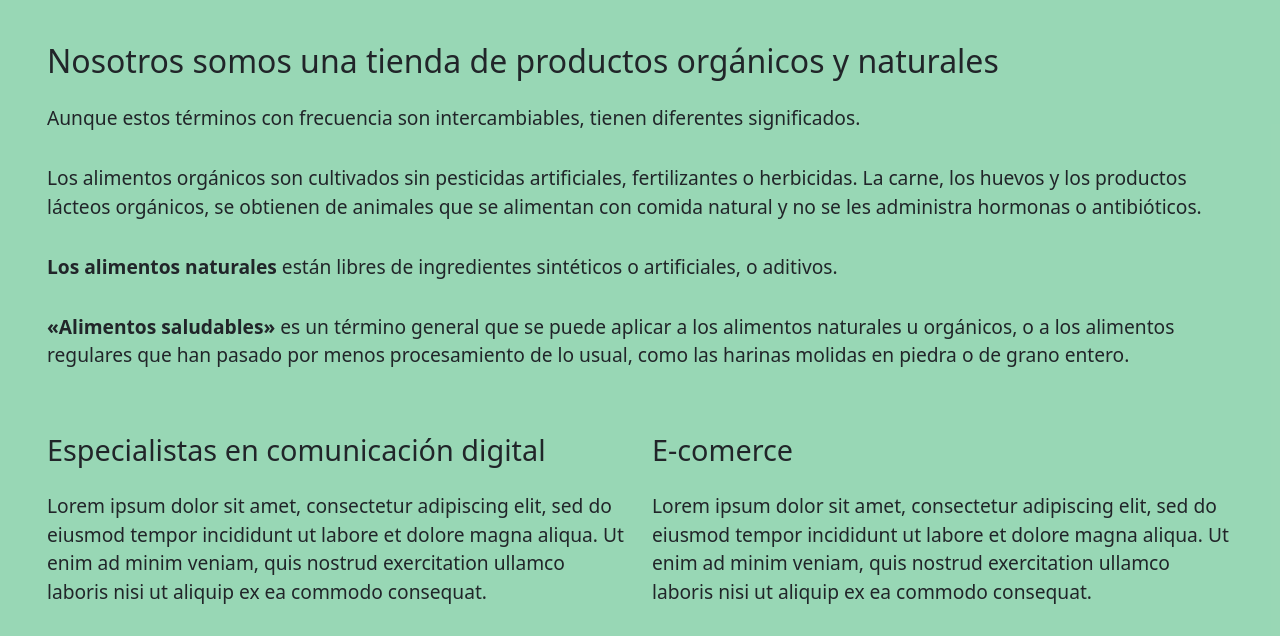
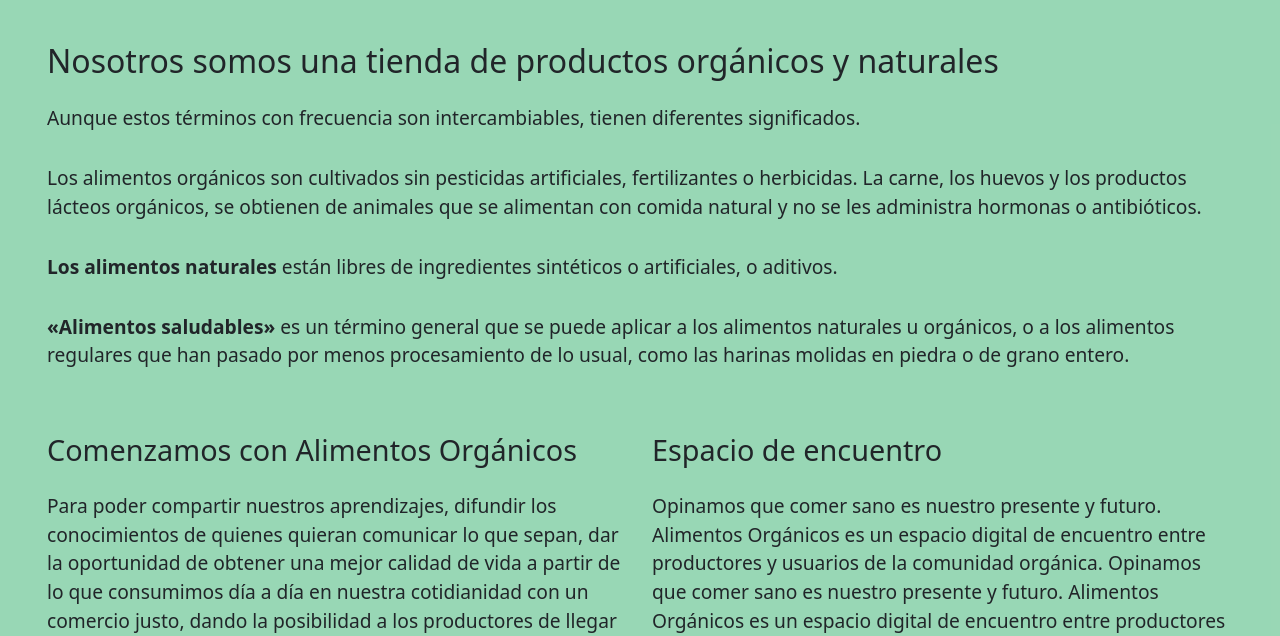
Before and after one commit to jpneveu/karu_sass, a website: page paginas/nosotros.html in a window 1280 px wide. Shown: the part 131-767 px from the top of the page. Drawn offline with nearby package versions, Linux system fonts and the light colour scheme.

Commit message:
cambios generales en textos

```diff
--- a/paginas/nosotros.html
+++ b/paginas/nosotros.html
@@ -67,26 +67,19 @@
         <div class="container-fluid">
             <div class="row">
                     <article class="col-lg-6 col-md-12 col-sm-12 col-xs-12">
-                        <h2 class="subtitulo">Especialistas en comunicación digital</h2>
-                        <p class="parrafo">Lorem ipsum dolor sit amet, consectetur adipiscing elit, sed do eiusmod
-                            tempor
-                            incididunt
-                            ut
-                            labore et dolore magna
-                            aliqua. Ut enim ad minim veniam, quis nostrud exercitation ullamco laboris nisi ut
-                            aliquip ex ea
-                            commodo consequat.</p>
+                        <h2 class="subtitulo">Comenzamos con Alimentos Orgánicos </h2>
+                        <p class="parrafo">Para poder compartir nuestros aprendizajes, difundir los
+                            conocimientos de quienes quieran comunicar lo que sepan, dar la oportunidad de obtener una mejor calidad de vida a
+                            partir de lo que consumimos día a día en nuestra cotidianidad con un comercio justo, dando la posibilidad a los
+                            productores de llegar a todos de manera colaborativa.</p>
                     </article>
                     <article class="col-lg-6 col-md-12 col-sm-12 col-xs-12">
-                        <h2 class="subtitulo">E-comerce</h2>
-                        <p class="parrafo">Lorem ipsum dolor sit amet, consectetur adipiscing elit, sed do eiusmod
-                            tempor
-                            incididunt
-                            ut
-                            labore et dolore magna
-                            aliqua. Ut enim ad minim veniam, quis nostrud exercitation ullamco laboris nisi ut
-                            aliquip ex ea
-                            commodo consequat.</p>
+                        <h2 class="subtitulo">Espacio de encuentro</h2>
+                        <p class="parrafo">Opinamos que comer sano es nuestro presente y futuro. Alimentos Orgánicos es un espacio digital de
+                            encuentro entre productores y usuarios de la comunidad orgánica. Opinamos que comer sano es nuestro presente y
+                            futuro. Alimentos Orgánicos es un espacio digital de encuentro entre productores y usuarios de la comunidad
+                            orgánica.
+                        </p>
                     </article>
             </div>
         </div>
```
Also changed, not shown: paginas/mi-cuenta.html (+3 -7 lines).
